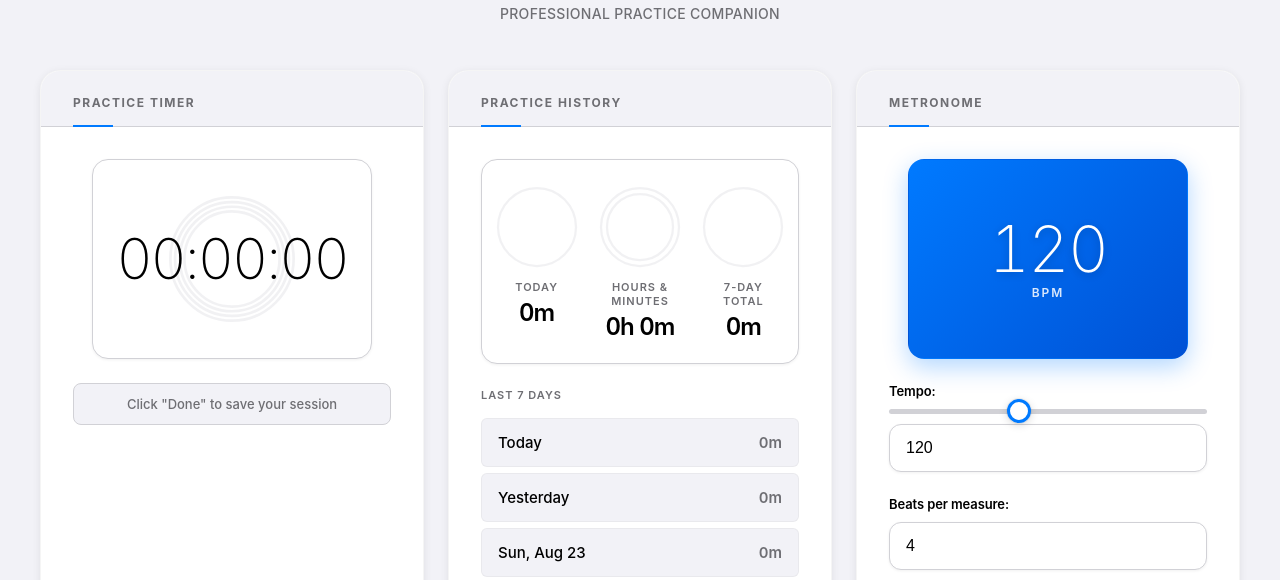
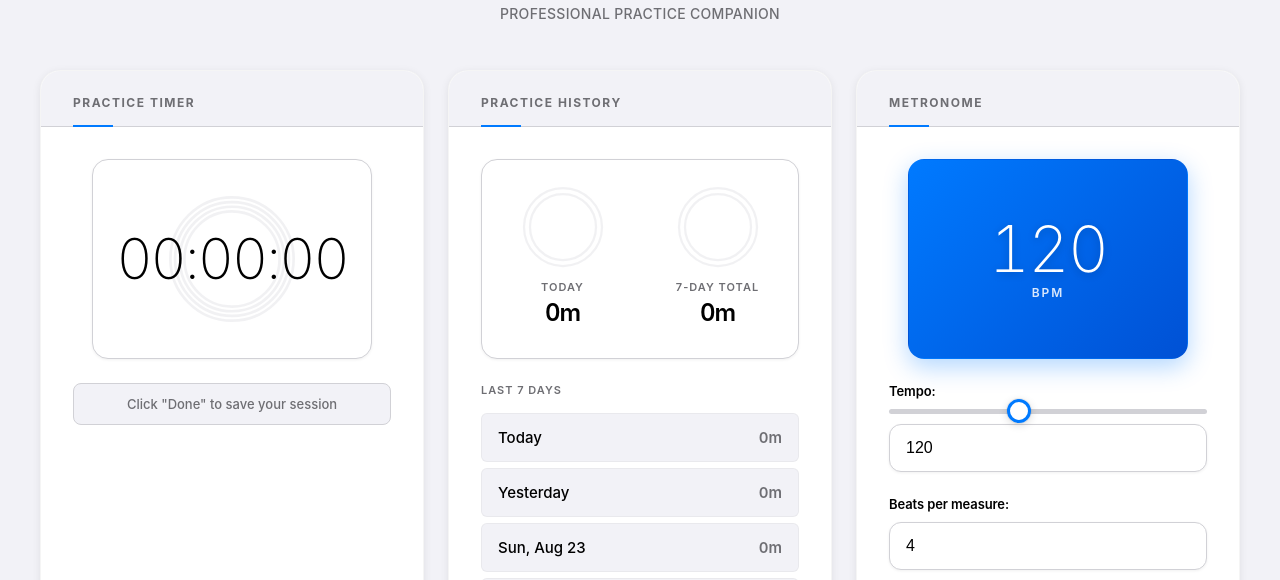
Before and after one commit to Westbrook/music-time, a plain HTML site: page index.html in a window 1280 px wide. Shown: the part 157-737 px from the top of the page. Drawn offline with Linux system fonts and the light colour scheme.

Commit message:
Two Concentric Counters in Practice History
Agent-Id: agent-80060036-4d47-43ed-a68e-2fc17ae2fd34
Linked-Note-Id: 1839fcb2-bdf3-4f76-a07e-3673a6225f36

```diff
--- a/index.html
+++ b/index.html
@@ -73,9 +73,13 @@
                 <div class="card-body">
                     <div class="stats-grid">
                         <div class="stat-item">
-                            <svg class="stat-ring" viewBox="0 0 120 120">
+                            <svg class="stat-ring stat-ring-concentric" viewBox="0 0 120 120">
+                                <!-- Hours ring (outer) -->
                                 <circle class="stat-ring-bg" cx="60" cy="60" r="52" />
-                                <circle class="stat-ring-progress" cx="60" cy="60" r="52" id="todayRing" />
+                                <circle class="stat-ring-progress stat-ring-hours" cx="60" cy="60" r="52" id="todayRing" />
+                                <!-- Minutes ring (inner) -->
+                                <circle class="stat-ring-bg stat-ring-bg-inner" cx="60" cy="60" r="44" />
+                                <circle class="stat-ring-progress stat-ring-minutes" cx="60" cy="60" r="44" id="todayMinutesRing" />
                             </svg>
                             <div class="stat-content">
                                 <div class="stat-label">Today</div>
@@ -86,20 +90,10 @@
                             <svg class="stat-ring stat-ring-concentric" viewBox="0 0 120 120">
                                 <!-- Hours ring (outer) -->
                                 <circle class="stat-ring-bg" cx="60" cy="60" r="52" />
-                                <circle class="stat-ring-progress stat-ring-hours" cx="60" cy="60" r="52" id="hoursRing" />
+                                <circle class="stat-ring-progress stat-ring-hours" cx="60" cy="60" r="52" id="weekRing" />
                                 <!-- Minutes ring (inner) -->
                                 <circle class="stat-ring-bg stat-ring-bg-inner" cx="60" cy="60" r="44" />
-                                <circle class="stat-ring-progress stat-ring-minutes" cx="60" cy="60" r="44" id="minutesRing" />
-                            </svg>
-                            <div class="stat-content">
-                                <div class="stat-label">Hours &amp; Minutes</div>
-                                <div class="stat-value"><span id="hoursValue">0</span>h <span id="minutesValue">0</span>m</div>
-                            </div>
-                        </div>
-                        <div class="stat-item">
-                            <svg class="stat-ring" viewBox="0 0 120 120">
-                                <circle class="stat-ring-bg" cx="60" cy="60" r="52" />
-                                <circle class="stat-ring-progress" cx="60" cy="60" r="52" id="weekRing" />
+                                <circle class="stat-ring-progress stat-ring-minutes" cx="60" cy="60" r="44" id="weekMinutesRing" />
                             </svg>
                             <div class="stat-content">
                                 <div class="stat-label">7-Day Total</div>
--- a/script.js
+++ b/script.js
@@ -348,15 +348,11 @@
 
     const PracticeHistory = {
         todayDisplay: null,
-        minutesDisplay: null,
-        hoursDisplay: null,
         weekDisplay: null,
         dailyList: null,
 
         init() {
             this.todayDisplay = document.getElementById('todayTotal');
-            this.minutesDisplay = document.getElementById('minutesValue');
-            this.hoursDisplay = document.getElementById('hoursValue');
             this.weekDisplay = document.getElementById('weekTotal');
             this.dailyList = document.getElementById('dailyList');
 
@@ -383,12 +379,6 @@
             // Calculate today's total (including active session)
             const todaySeconds = (dailyData[today] || 0) + activeTime;
             this.todayDisplay.textContent = formatDurationShort(todaySeconds);
-
-            // Split today's time into hours and minutes for the dedicated rings
-            const todayHours = Math.floor(todaySeconds / 3600);
-            const todayMinutes = Math.floor((todaySeconds % 3600) / 60);
-            if (this.minutesDisplay) this.minutesDisplay.textContent = todayMinutes;
-            if (this.hoursDisplay) this.hoursDisplay.textContent = todayHours;
 
             // Calculate 7-day total and build daily list
             const last7Days = [];
@@ -437,43 +427,37 @@
         },
 
         updateStatRings(todaySeconds, weekSeconds) {
-            const circumference = 327; // 2 * PI * 52
+            const outerCircumference = 327; // 2 * PI * 52
+            const innerCircumference = 277; // 2 * PI * 44
 
-            // Today ring - goal is 1 hour (3600 seconds)
+            // Today: outer ring loops 0-8 complete hours, inner ring shows current minutes (0-59)
+            const todayHours = Math.floor(todaySeconds / 3600) % 8;
+            const todayMinutes = Math.floor((todaySeconds % 3600) / 60);
+
             const todayRing = document.getElementById('todayRing');
             if (todayRing) {
-                const goalToday = 3600; // 1 hour
-                const progress = Math.min(todaySeconds / goalToday, 1);
-                const offset = circumference - (progress * circumference);
-                todayRing.style.strokeDashoffset = offset;
+                const progress = todayHours / 8;
+                todayRing.style.strokeDashoffset = outerCircumference - (progress * outerCircumference);
+            }
+            const todayMinutesRing = document.getElementById('todayMinutesRing');
+            if (todayMinutesRing) {
+                const progress = todayMinutes / 60;
+                todayMinutesRing.style.strokeDashoffset = innerCircumference - (progress * innerCircumference);
             }
 
-            // Minutes ring (inner concentric) - fills from 0 to 60 with the current minutes portion of today's time
-            const minutesRing = document.getElementById('minutesRing');
-            if (minutesRing) {
-                const minutesCircumference = 277; // 2 * PI * 44 (inner ring radius)
-                const minutes = Math.floor((todaySeconds % 3600) / 60);
-                const progress = Math.min(minutes / 60, 1);
-                const offset = minutesCircumference - (progress * minutesCircumference);
-                minutesRing.style.strokeDashoffset = offset;
-            }
+            // 7-day Total: outer ring loops 0-56 complete hours, inner ring shows current minutes (0-59)
+            const weekHours = Math.floor(weekSeconds / 3600) % 56;
+            const weekMinutes = Math.floor((weekSeconds % 3600) / 60);
 
-            // Hours ring (outer concentric) - fills from 0 to 24 with the current hours portion of today's time
-            const hoursRing = document.getElementById('hoursRing');
-            if (hoursRing) {
-                const hours = Math.floor(todaySeconds / 3600);
-                const progress = Math.min(hours / 24, 1);
-                const offset = circumference - (progress * circumference);
-                hoursRing.style.strokeDashoffset = offset;
-            }
-
-            // Week ring - goal is 7 hours (25200 seconds)
             const weekRing = document.getElementById('weekRing');
             if (weekRing) {
-                const goalWeek = 25200; // 7 hours
-                const progress = Math.min(weekSeconds / goalWeek, 1);
-                const offset = circumference - (progress * circumference);
-                weekRing.style.strokeDashoffset = offset;
+                const progress = weekHours / 56;
+                weekRing.style.strokeDashoffset = outerCircumference - (progress * outerCircumference);
+            }
+            const weekMinutesRing = document.getElementById('weekMinutesRing');
+            if (weekMinutesRing) {
+                const progress = weekMinutes / 60;
+                weekMinutesRing.style.strokeDashoffset = innerCircumference - (progress * innerCircumference);
             }
         }
     };
--- a/styles.css
+++ b/styles.css
@@ -562,7 +562,7 @@ main {
 /* History Section */
 .stats-grid {
     display: grid;
-    grid-template-columns: repeat(3, 1fr);
+    grid-template-columns: repeat(2, 1fr);
     gap: 0.375rem;
     margin-bottom: 1.5rem;
     background: var(--bg-color);
```
